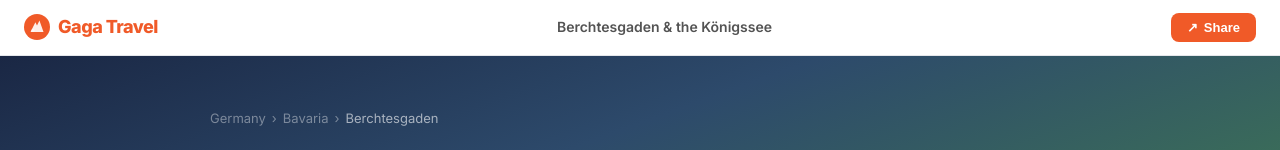
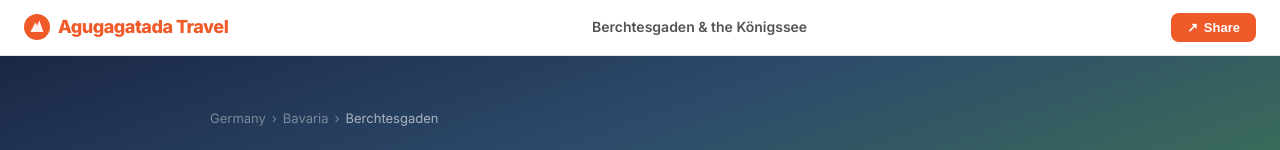
Before and after one commit to ditvor/agugagatada-travel, a plain HTML site: page preview/berchtesgaden.html in a window 1280 px wide. Shown: the top 150 px of the page. Drawn offline with nearby package versions, Linux system fonts and the light colour scheme.

Commit message:
Rename project to Agugagatada Travel
Co-Authored-By: Claude Sonnet 4.6 <noreply@anthropic.com>

```diff
--- a/preview/berchtesgaden.html
+++ b/preview/berchtesgaden.html
@@ -3,7 +3,7 @@
 <head>
   <meta charset="UTF-8" />
   <meta name="viewport" content="width=device-width, initial-scale=1.0" />
-  <title>Berchtesgaden & the Königssee — Gaga Travel</title>
+  <title>Berchtesgaden & the Königssee — Agugagatada Travel</title>
 
   <!-- Leaflet -->
   <link rel="stylesheet" href="https://unpkg.com/leaflet@1.9.4/dist/leaflet.css" />
@@ -682,7 +682,7 @@
       <path d="M8 22 L14 10 L16 14 L19 8 L24 22Z" fill="white" opacity="0.9"/>
       <circle cx="11" cy="20" r="2" fill="white" opacity="0.6"/>
     </svg>
-    Gaga Travel
+    Agugagatada Travel
   </div>
   <div class="nav-center">Berchtesgaden & the Königssee</div>
   <button class="btn-share">
@@ -1191,7 +1191,7 @@
 
 <!-- FOOTER -->
 <footer class="footer">
-  <strong>Gaga Travel</strong> — AI-powered family trip planning from Munich &nbsp;·&nbsp; Generated 22 March 2026
+  <strong>Agugagatada Travel</strong> — AI-powered family trip planning from Munich &nbsp;·&nbsp; Generated 22 March 2026
 </footer>
 
 <script>
```
Also changed, not shown: preview/bodensee.html (+3 -3 lines), preview/route-composer.html (+2 -2 lines), 3 other files.
